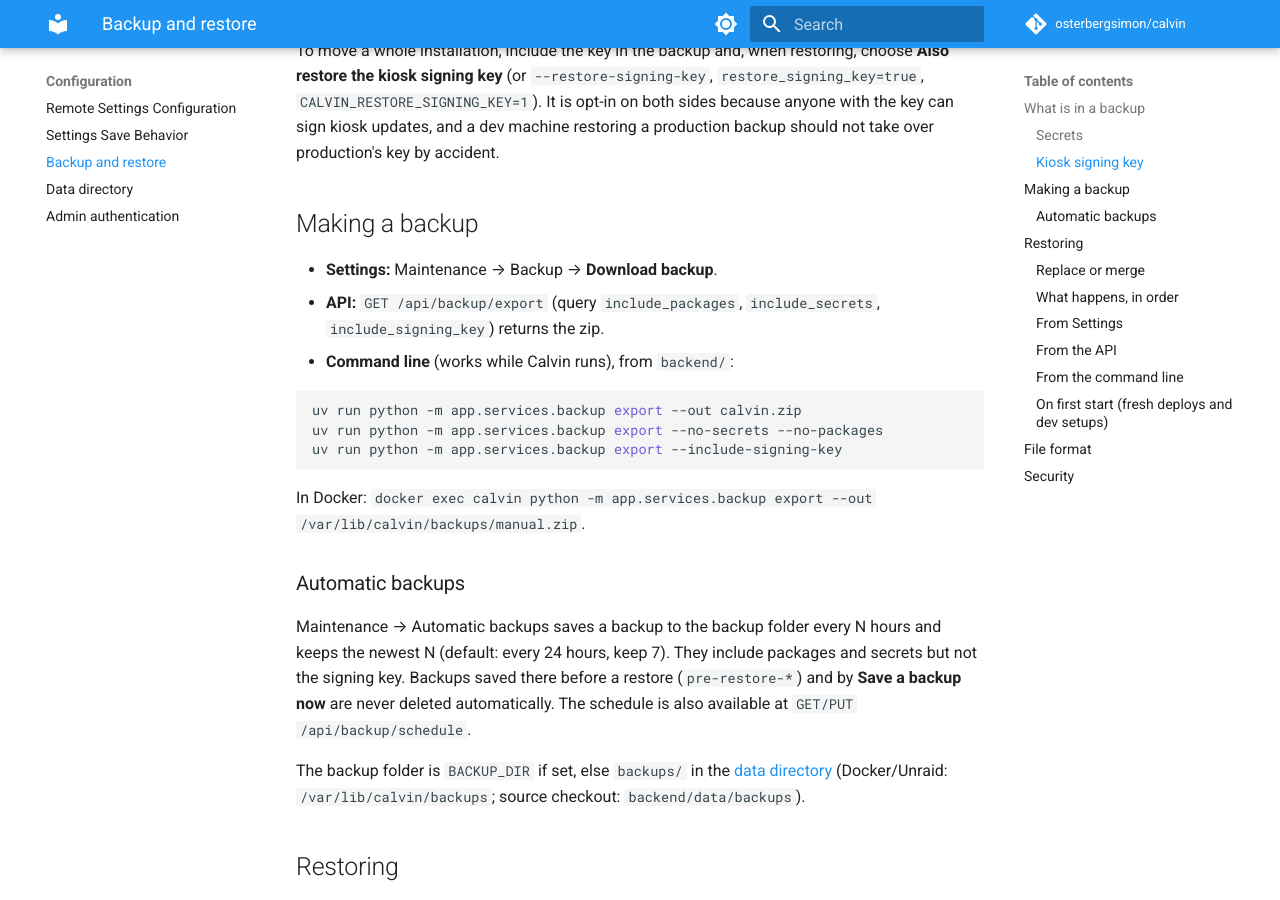
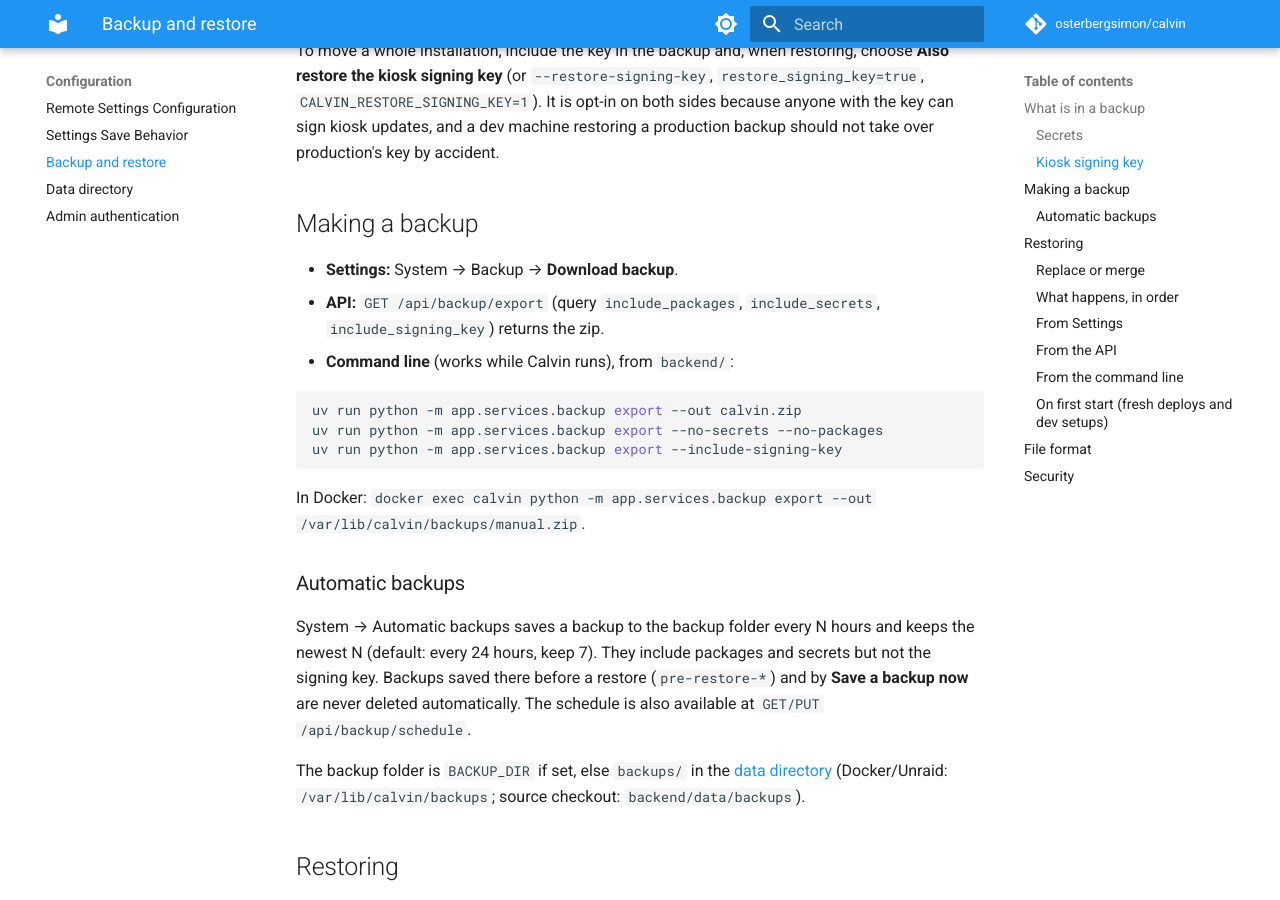
Before and after one commit to osterbergsimon/calvin, an MkDocs documentation site: the page built from docs/configuration/BACKUP_RESTORE.md, in a window 1280 px wide and 900 px high, scrolled down 1863 px. Built offline with MkDocs 1.6.1 and Material for MkDocs 9.7.7, drawn with Linux system fonts in a browser that asks for light colours; comment, search, counter and statistics services are not loaded; some of the changed text lies outside the part shown.

Commit message:
docs(settings): point backup instructions at System (CLV-17)

```diff
--- a/docs/configuration/BACKUP_RESTORE.md
+++ b/docs/configuration/BACKUP_RESTORE.md
@@ -66,7 +66,7 @@
 
 ## Making a backup
 
-- **Settings:** Maintenance → Backup → **Download backup**.
+- **Settings:** System → Backup → **Download backup**.
 - **API:** `GET /api/backup/export` (query `include_packages`, `include_secrets`,
   `include_signing_key`) returns the zip.
 - **Command line** (works while Calvin runs), from `backend/`:
@@ -81,7 +81,7 @@
 
 ### Automatic backups
 
-Maintenance → Automatic backups saves a backup to the backup folder every N
+System → Automatic backups saves a backup to the backup folder every N
 hours and keeps the newest N (default: every 24 hours, keep 7). They include
 packages and secrets but not the signing key. Backups saved there before a
 restore (`pre-restore-*`) and by **Save a backup now** are never deleted
@@ -133,7 +133,7 @@
 
 ### From Settings
 
-Maintenance → Restore → choose the file → check the preview → pick Replace or
+System → Restore → choose the file → check the preview → pick Replace or
 Merge → **Restore this backup** → **Reload Calvin**.
 
 ### From the API
```
